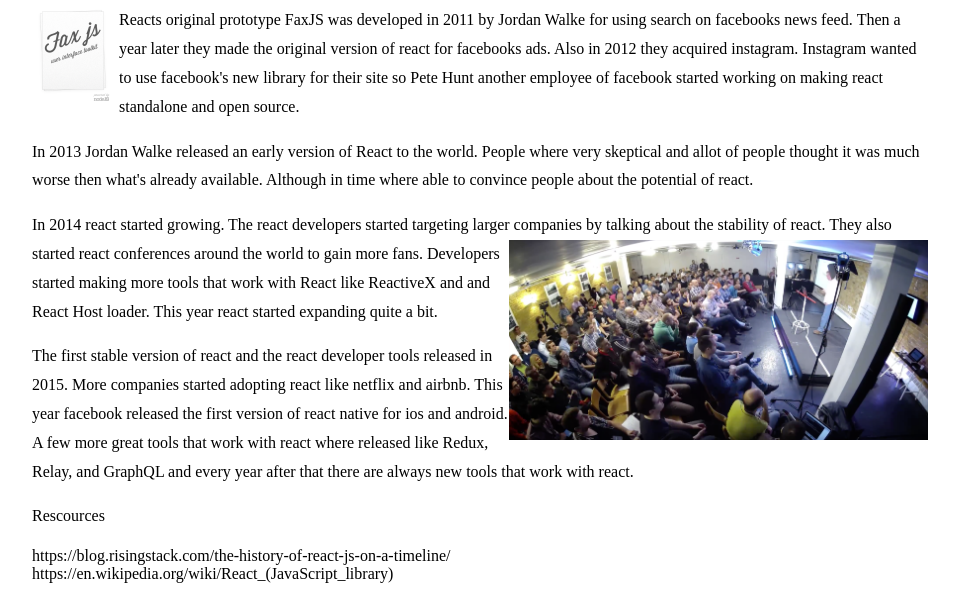
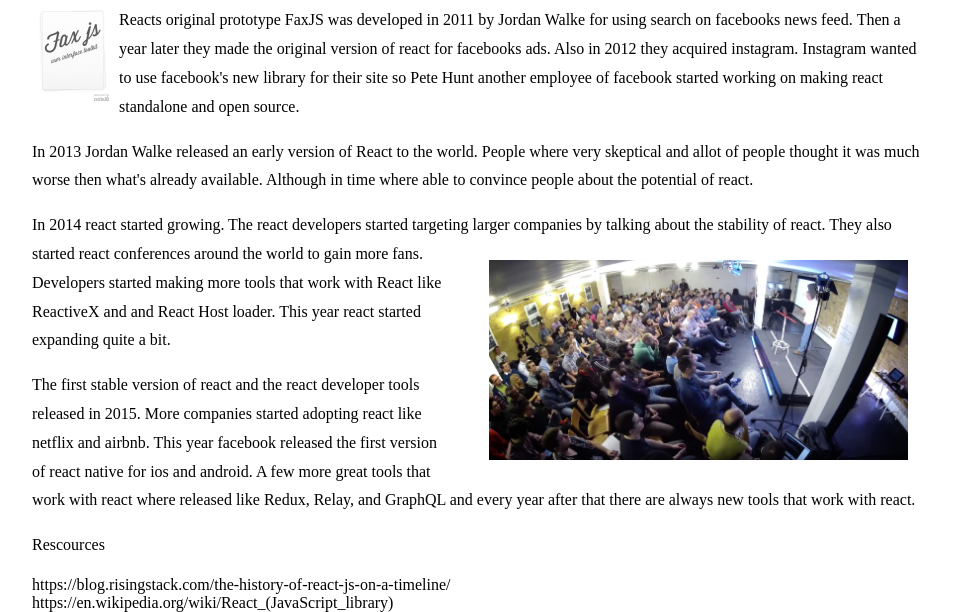
Before and after one commit to itsDario/DarioHomepage, a PHP site: page /BlogsPage/BlogPost051519/index.html in a window 1280 px wide. Shown: the part 525-1137 px from the top of the page, without its empty margins (160-1119 px from the left). Before the commit the page ends 1108 px from the top, so only its background shows below. Run offline with PHP 8.4, Linux system fonts and the light colour scheme.

Commit message:
added spacing

```diff
--- a/BlogsPage/BlogPost051519/secondary.css
+++ b/BlogsPage/BlogPost051519/secondary.css
@@ -24,6 +24,7 @@ a{
 
 #reactConf{
     float: right;
-    margin:auto;
+    padding-left: 20px;
+    margin:20px;
     height: 200px;
 }
```
